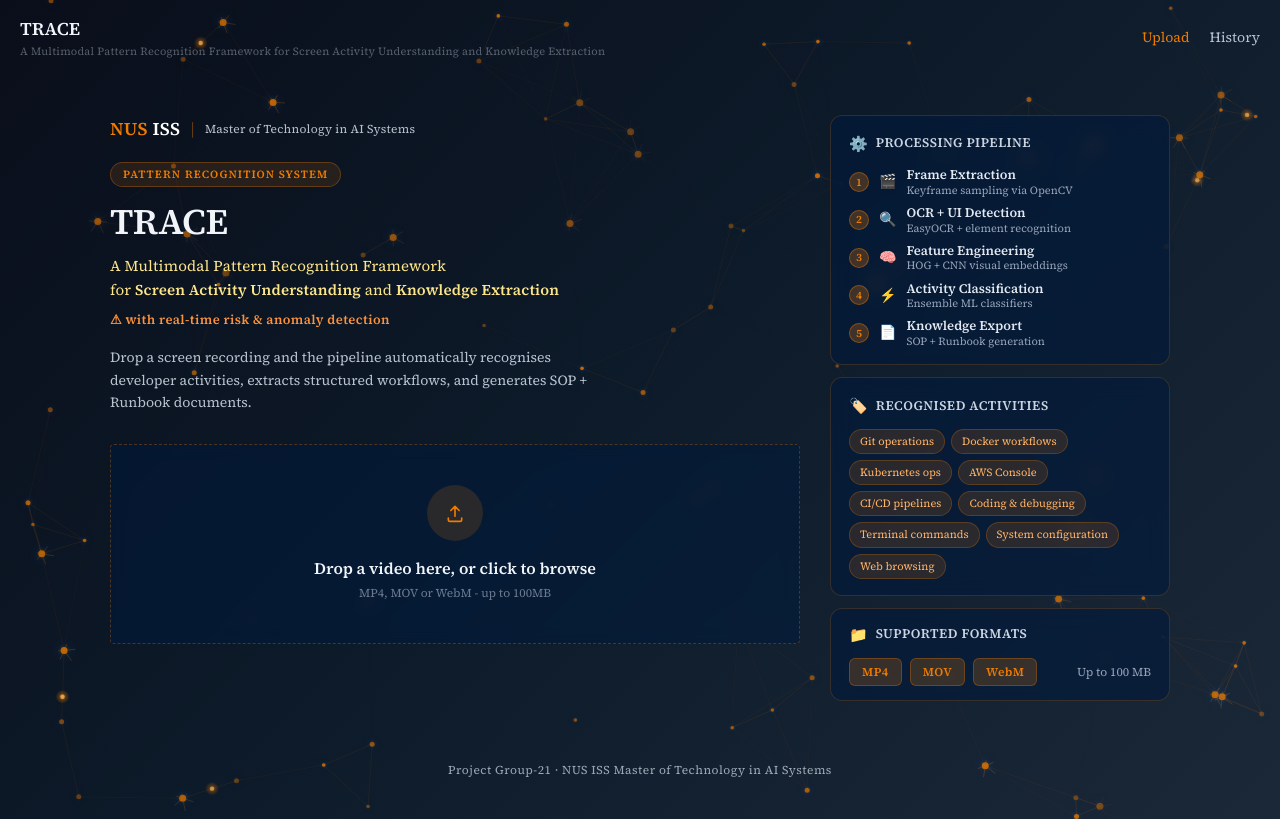
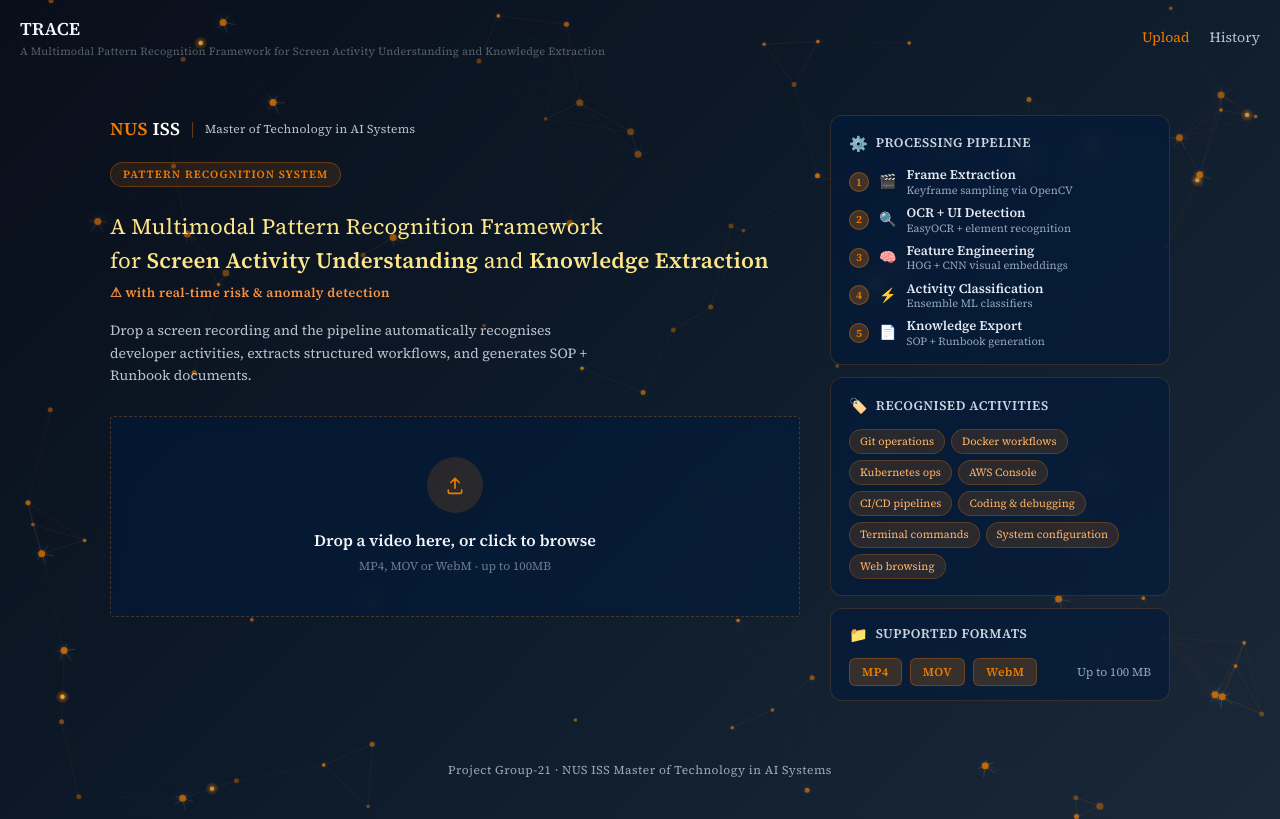
Before and after one commit to laxmi1707/PatternRecognSystem-Video2Text, a React (Vite) app in the folder SourceCode/frontend/: page / in a window 1280 px wide. Built offline with nearby package versions, Linux system fonts and the light colour scheme; no server answers.

Commit message:
fix(ui): remove duplicate TRACE h1, promote subtitle as hero headline

```diff
--- a/SourceCode/frontend/src/pages/UploadPage.tsx
+++ b/SourceCode/frontend/src/pages/UploadPage.tsx
@@ -32,7 +32,6 @@ export function UploadPage({ onFileSelected }: UploadPageProps) {
               <span className="nus-iss-course">Master of Technology in AI Systems</span>
             </div>
             <span className="upload-badge">Pattern Recognition System</span>
-            <h1 className="upload-title">TRACE</h1>
             <p className="upload-engine-tag">
               A Multimodal Pattern Recognition Framework<br />
               for <mark className="upload-highlight">Screen Activity Understanding</mark> and <mark className="upload-highlight">Knowledge Extraction</mark>
--- a/SourceCode/frontend/src/styles/app.css
+++ b/SourceCode/frontend/src/styles/app.css
@@ -87,12 +87,12 @@
   line-height: 1.15;
 }
 .upload-engine-tag {
-  font-size: 15px;
-  font-weight: 400;
+  font-size: 22px;
+  font-weight: 300;
   color: #fde68a;
   letter-spacing: 0.01em;
-  line-height: 1.6;
-  margin: 0 0 16px 0;
+  line-height: 1.55;
+  margin: 8px 0 14px 0;
 }
 .upload-highlight {
   background: none;
```
